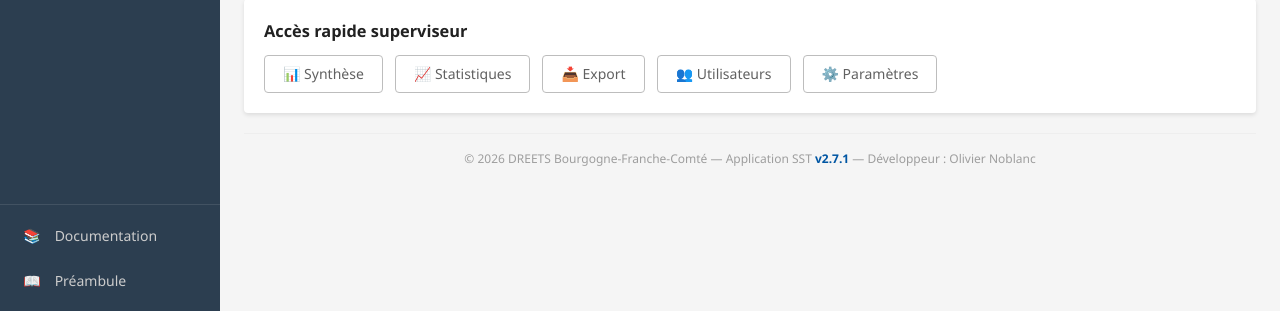
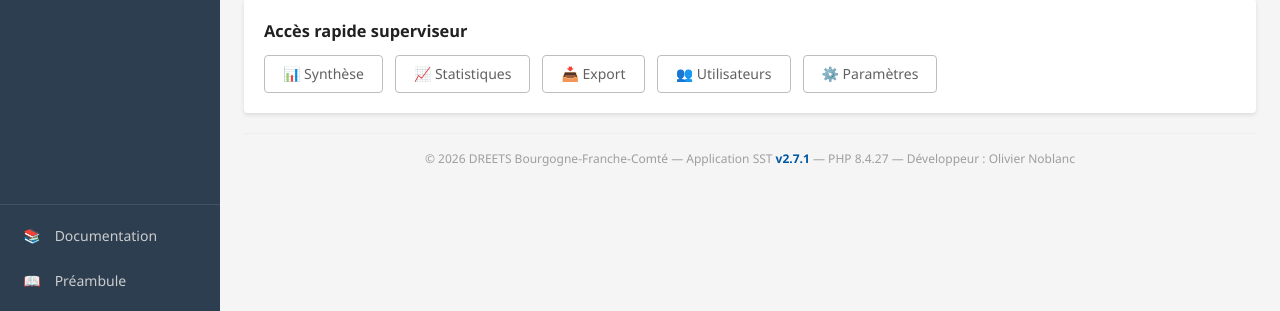
Before and after one commit to olivier-noblanc/sst, a PHP site: page / in a window 1280 px wide. Shown: the part 489-800 px from the top of the page. Run offline with PHP 8.4, Linux system fonts and the light colour scheme; the visitor is signed in with stand-in values (Sample User, id 1); some libraries are stand-ins or nearby versions.

Commit message:
feat: afficher la version PHP dans le footer

```diff
--- a/templates/footer.php
+++ b/templates/footer.php
@@ -6,7 +6,7 @@
  */
 ?>
     <footer class="footer" role="contentinfo">
-        <p>&copy; <?php echo date('Y'); ?> <?php echo e(getConfig('app_nom_complet', 'DREETS Bourgogne-Franche-Comté')); ?> — Application SST <a href="<?php echo url('changelog'); ?>" class="footer-version" title="Voir l'historique des modifications">v<?php echo e(APP_VERSION); ?></a> — Développeur : Olivier Noblanc</p>
+        <p>&copy; <?php echo date('Y'); ?> <?php echo e(getConfig('app_nom_complet', 'DREETS Bourgogne-Franche-Comté')); ?> — Application SST <a href="<?php echo url('changelog'); ?>" class="footer-version" title="Voir l'historique des modifications">v<?php echo e(APP_VERSION); ?></a> — PHP <?php echo PHP_VERSION; ?> — Développeur : Olivier Noblanc</p>
     </footer>
 </div><!-- end .main -->
 </body>
```
